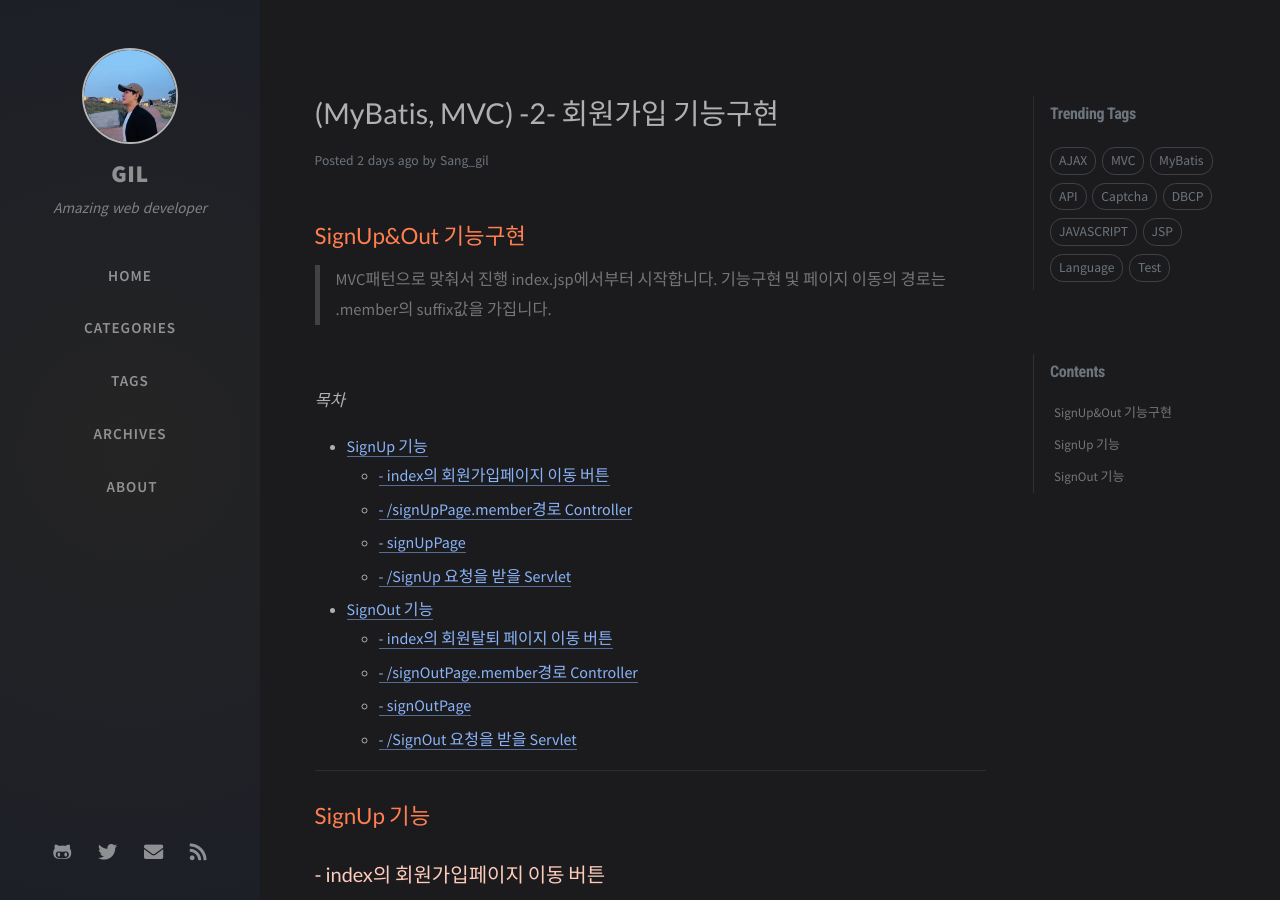
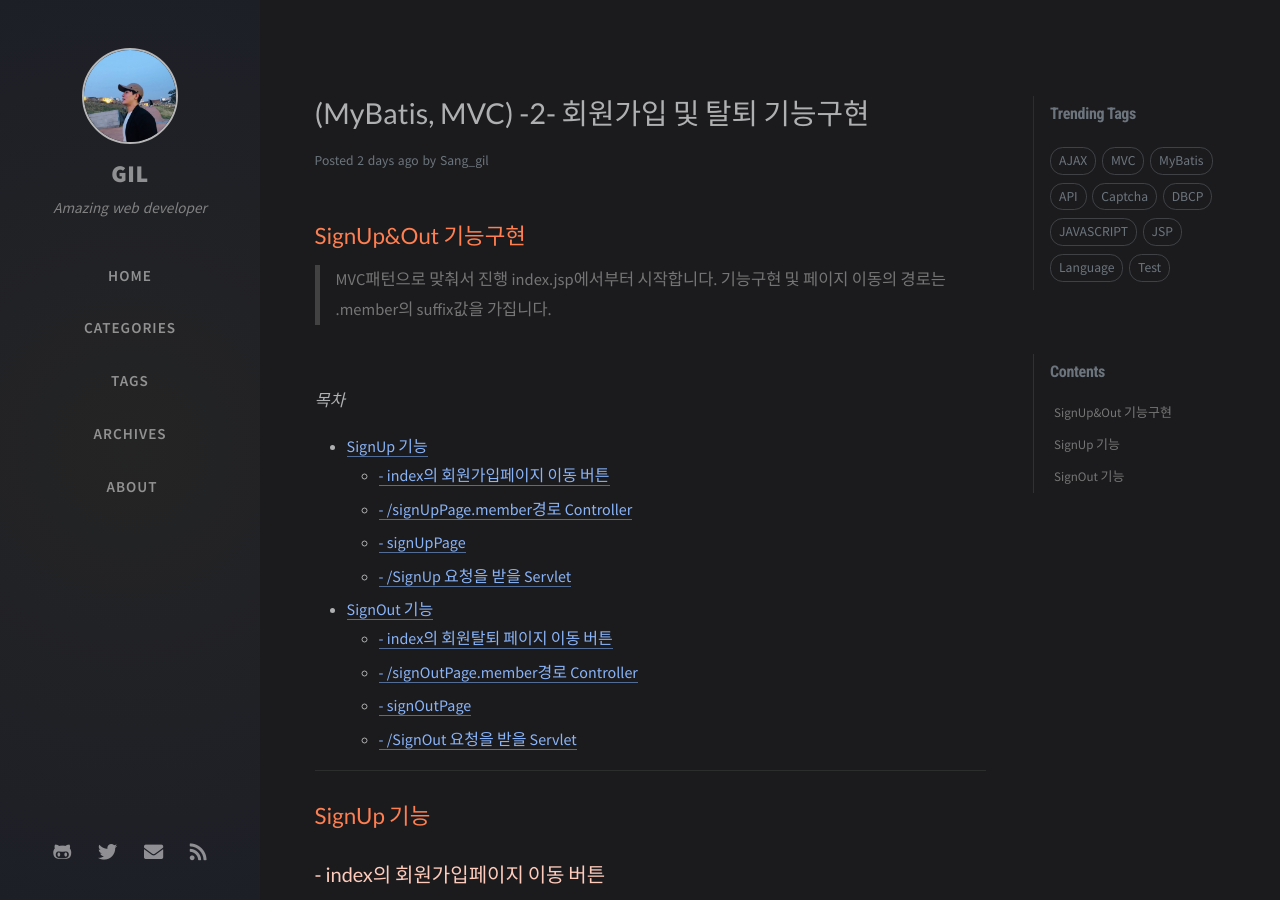
Before and after one commit to fkdl3010/fkdl3010.github.io, a Jekyll site: the page built from _posts/myHome/2020-12-26-MYHOME(2)-SignUp&Out.md, in a window 1280 px wide and 900 px high. Built offline with Jekyll 4.4.1, drawn with Linux system fonts in a browser that asks for light colours; nearby versions of some CDN libraries; comment, search, counter and statistics services are not loaded.

Commit message:
change title

```diff
--- a/_posts/myHome/2020-12-26-MYHOME(2)-SignUp&Out.md
+++ b/_posts/myHome/2020-12-26-MYHOME(2)-SignUp&Out.md
@@ -1,5 +1,5 @@
 ---
-title: (MyBatis, MVC) -2- 회원가입 기능구현
+title: (MyBatis, MVC) -2- 회원가입 및 탈퇴 기능구현
 date: 2020-12-26 01:00:00 +0900
 categories: [JAVA-WEB, MyBatis]
 tags: [MyBatis, MVC, AJAX]
```
